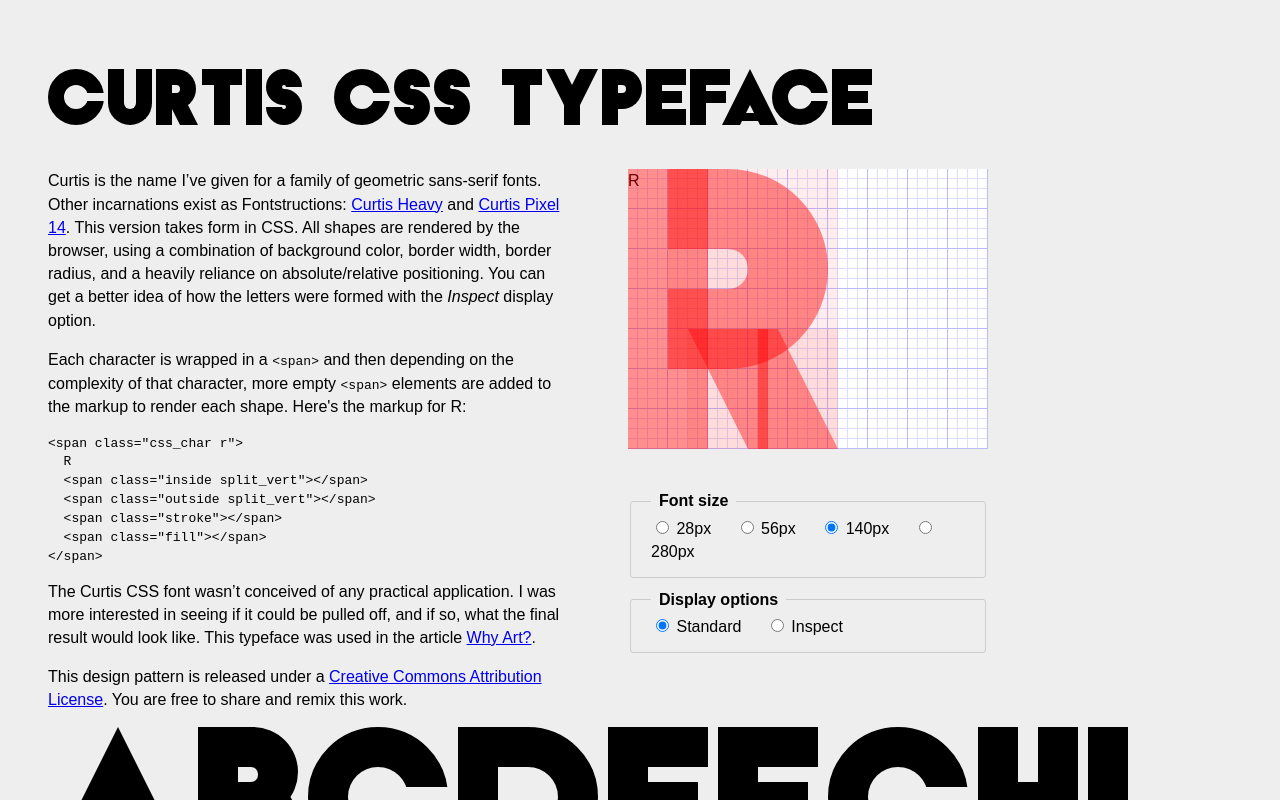
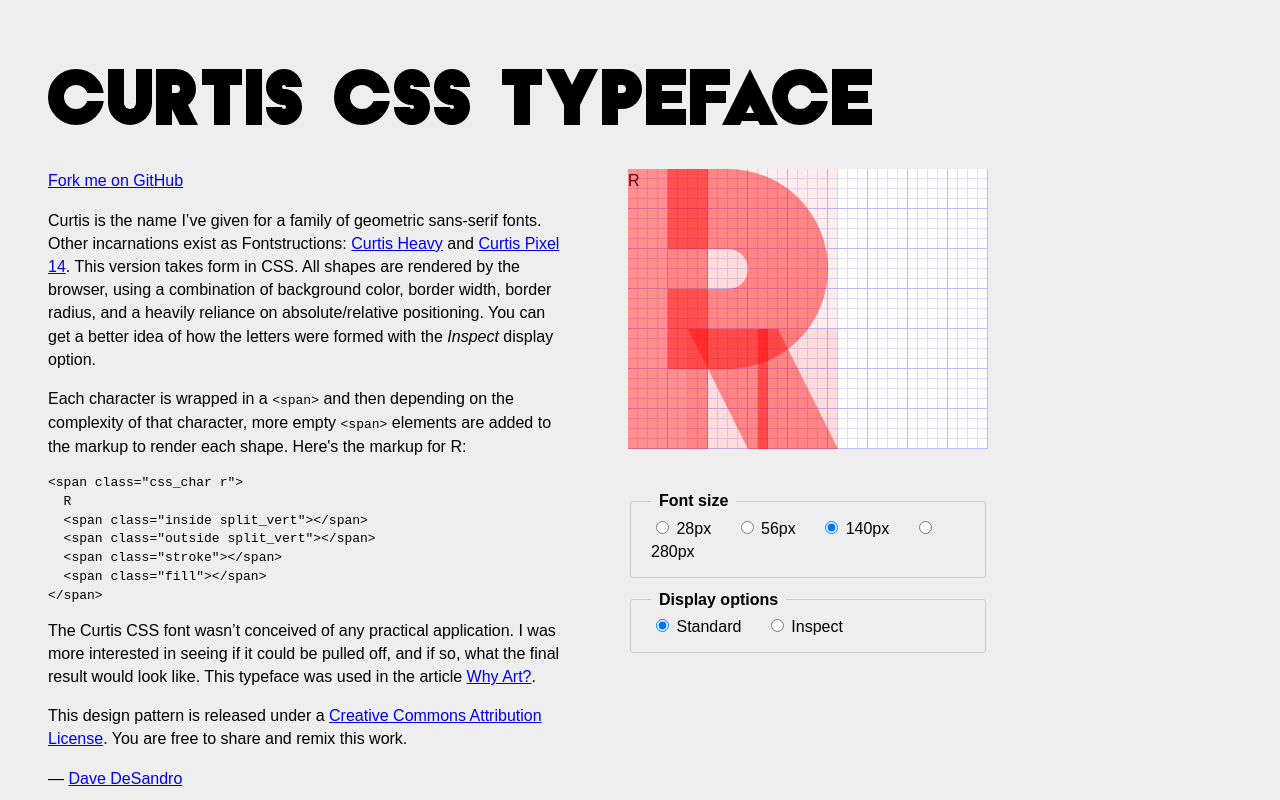
Before and after one commit to desandro/curtis-css-typeface, a plain HTML site: page index.html in a window 1280 px wide. Shown: the top 800 px of the page. Drawn offline with nearby package versions, Linux system fonts and the light colour scheme.

Commit message:
link to github; add attribution

```diff
--- a/index.html
+++ b/index.html
@@ -20,6 +20,9 @@
   </h1>
 
   <div id="copy" class="tk_proxima_nova">
+
+    <p><a href="https://github.com/desandro/curtis-css-typeface">Fork me on GitHub</a></p>
+
     <p>
       Curtis is the name I&rsquo;ve given for a family of geometric sans-serif fonts.  Other incarnations exist as Fontstructions: <a href="http://fontstruct.fontshop.com/fontstructions/show/180805">Curtis Heavy</a> and <a href="http://fontstruct.fontshop.com/fontstructions/show/curtis_pixel_14">Curtis Pixel 14</a>.  This version takes form in CSS.  All shapes are rendered by the browser, using a combination of background color, border width, border radius, and a heavily reliance on absolute/relative positioning. <span class="gone">You can get a better idea of how the letters were formed with the <em>Inspect</em> display option.</span>
     </p>
@@ -40,6 +43,8 @@
       The Curtis CSS font wasn&rsquo;t conceived of any practical application.  I was more interested in seeing if it could be pulled off, and if so, what the final result would look like.  This typeface was used in the article <a href="http://v2.desandro.com/articles/why-art">Why Art?</a>.
     </p>
     <p>This design pattern is released under a <a href="http://creativecommons.org/licenses/by/3.0/us/">Creative Commons Attribution License</a>.  You are free to share and remix this work.</p>
+
+    <p>&mdash; <a href="http://desandro.com">Dave DeSandro</a></p>
 
   </div>
 
```
